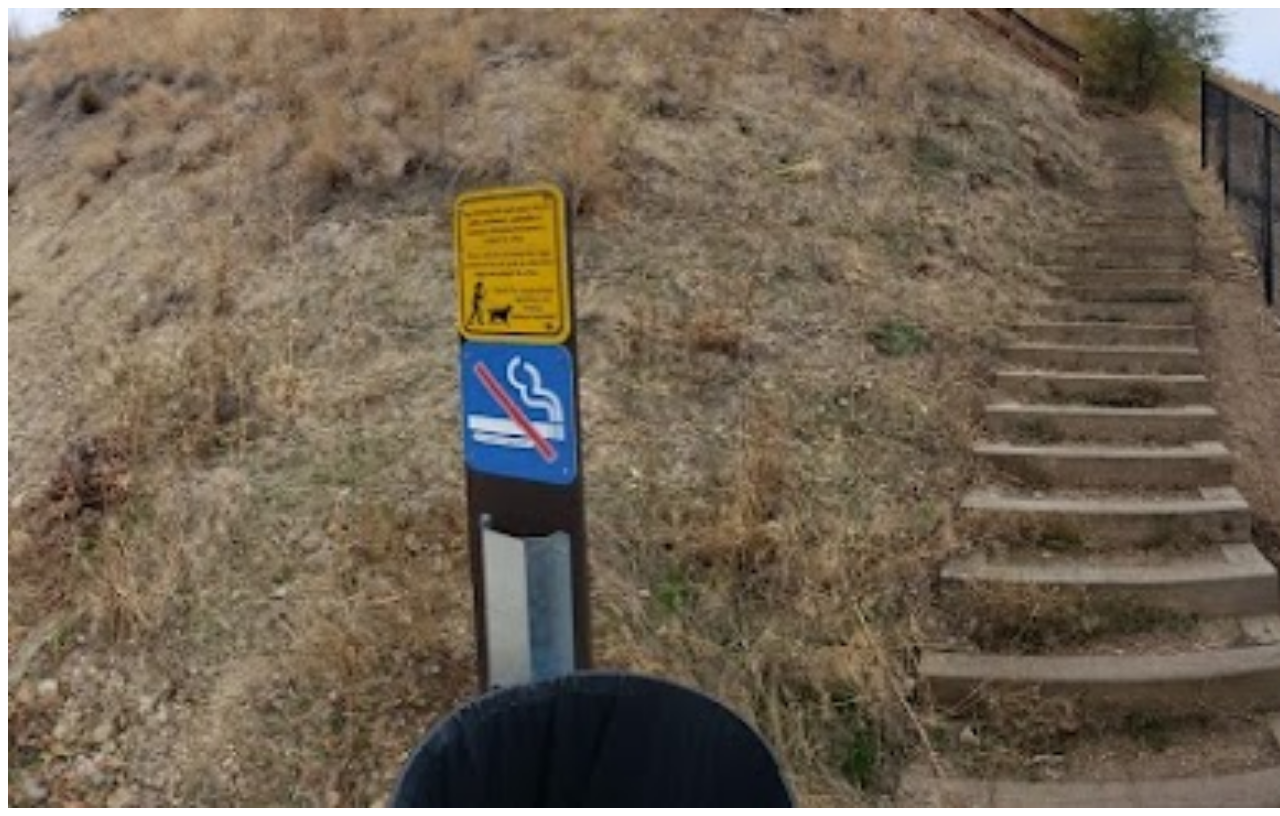
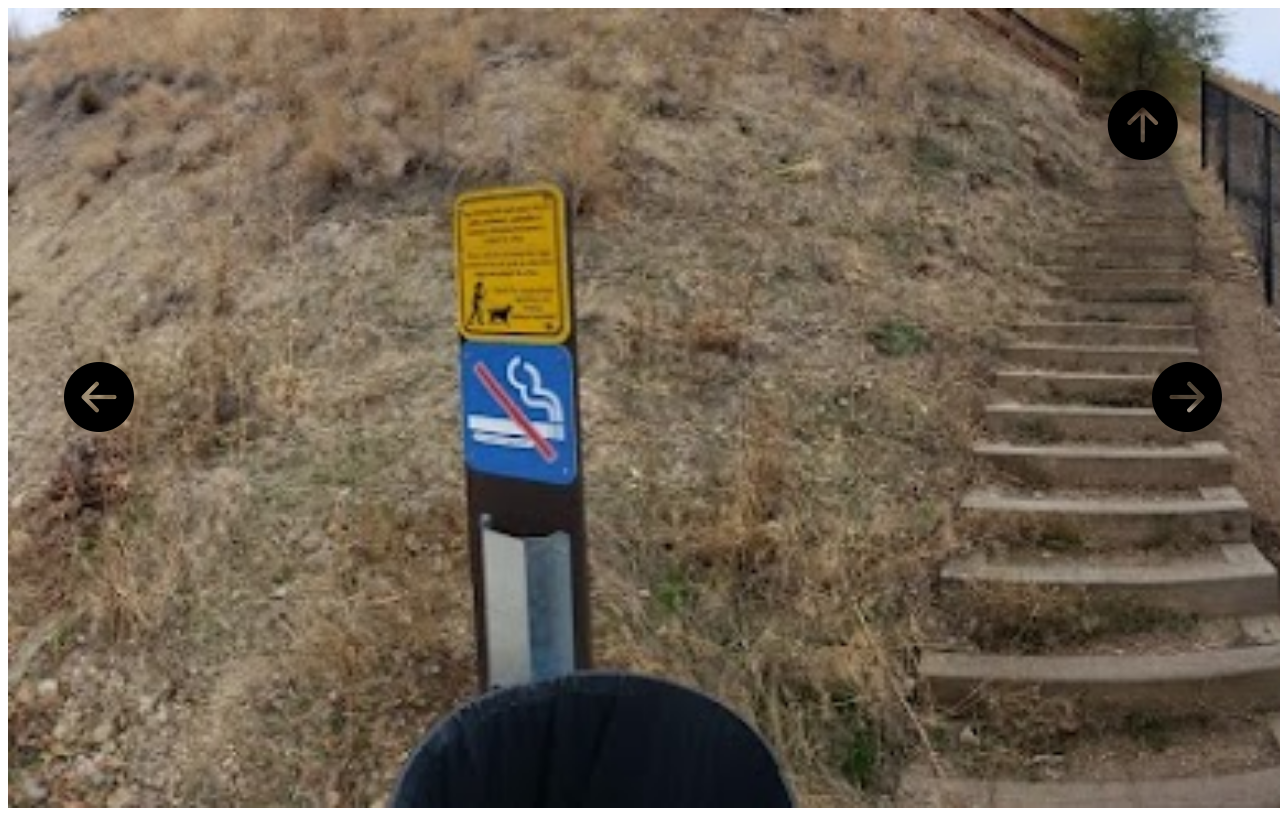
Before and after one commit to allongsio/walkingAlongATrail, a React (Create React App) app: page / in a window 1280 px wide. Shown: the top 816 px of the page. Built offline with nearby package versions, Linux system fonts and the light colour scheme.

Commit message:
[feat]Add Arrow Icons for Display and Apply Styles

```diff
--- a/src/App.tsx
+++ b/src/App.tsx
@@ -1,17 +1,72 @@
 import React, { useState } from "react";
 import Layout from "./components/Layout";
+import sceneData from "./scene.json";
+import { styled } from "styled-components";
 
 function App() {
   // 현재 몇번 사진인지(초기값은 파일명 1.jpeg)
   const [sceneNumber, setSceneNumber] = useState(1);
 
+  // 파일명 번호에서 1을 뺀 index번째의 scene
+  const currentScene = sceneData.scene[sceneNumber - 1];
+
+  // 해당 scene이 존재할 때, 해당 scene 위에 표시될 화살표 아이콘 태그들을 생성하는 핸들러 함수
+  const renderHitzones = () => {
+    if (!currentScene || !currentScene.hitzones) {
+      return null;
+    } else {
+      return currentScene.hitzones.map((ele, index) => {
+        // ele.goto는 scene에 따라서 있기도 하고, 없기도 하기 때문에 typescript에서는 다음과 같이 명시해줄 필요가 있음
+        if (ele.form === "up" && ele.goto) {
+          return (
+            <Hitzone
+              className='bi bi-arrow-up-circle-fill'
+              key={index}
+              form={ele.form}
+              x={ele.x}
+              y={ele.y}
+            ></Hitzone>
+          );
+        } else if (ele.form === "left") {
+          return (
+            <Hitzone
+              className='bi bi-arrow-left-circle-fill'
+              key={index}
+              form={ele.form}
+              x={ele.x}
+              y={ele.y}
+            ></Hitzone>
+          );
+        } else {
+          return (
+            <Hitzone
+              className='bi bi-arrow-right-circle-fill'
+              key={index}
+              form={ele.form}
+              x={ele.x}
+              y={ele.y}
+            ></Hitzone>
+          );
+        }
+      });
+    }
+  };
+
   return (
     <div className='App'>
       <Layout>
         <img alt='scene' src={`/images/${sceneNumber}.jpeg`} />
+        {renderHitzones()}
       </Layout>
     </div>
   );
 }
 
 export default App;
+
+const Hitzone = styled.i<{ form: string; x: string; y: string }>`
+  ${({ form }) =>
+    form === "up" ? `position : absolute;` : `position : fixed;`}
+  font-size: 70px;
+  ${({ x, y }) => `left:${x}; top:${y}`}
+`;
```
